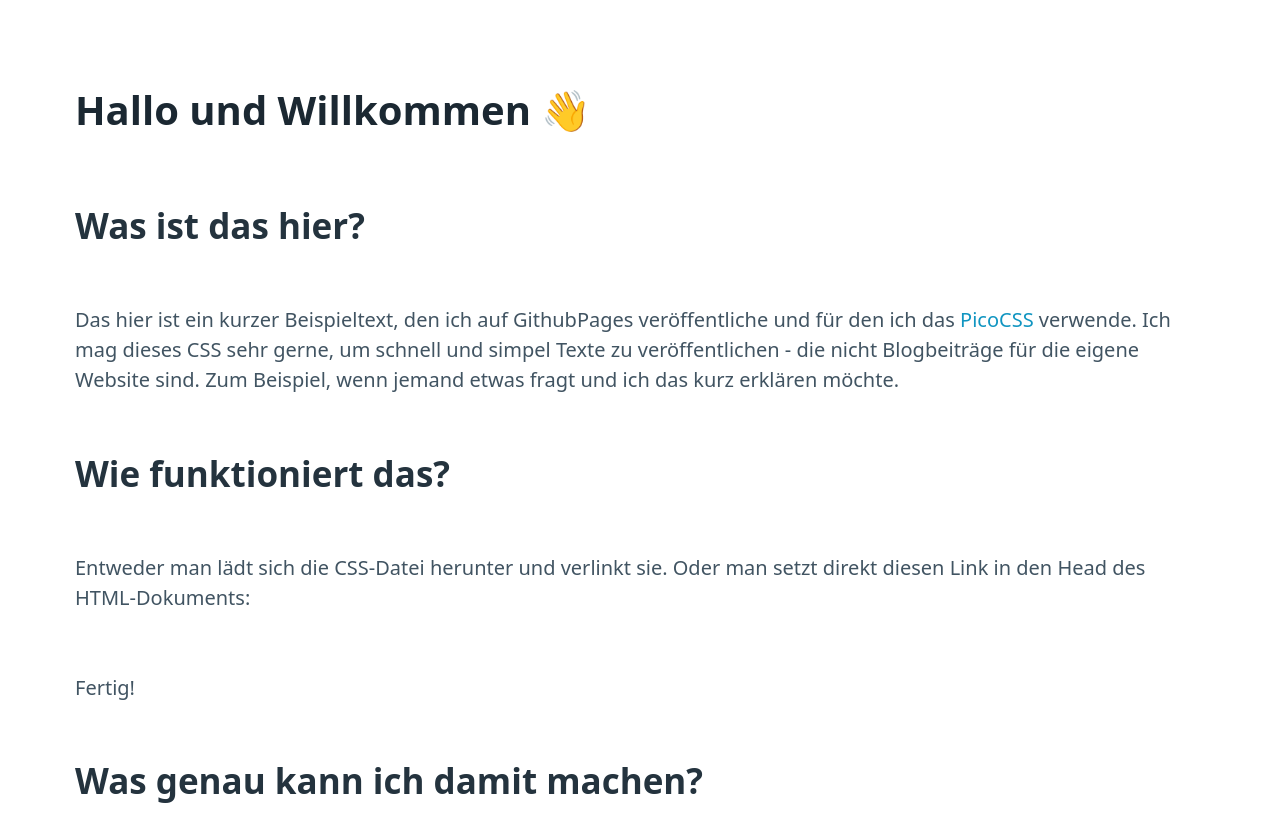
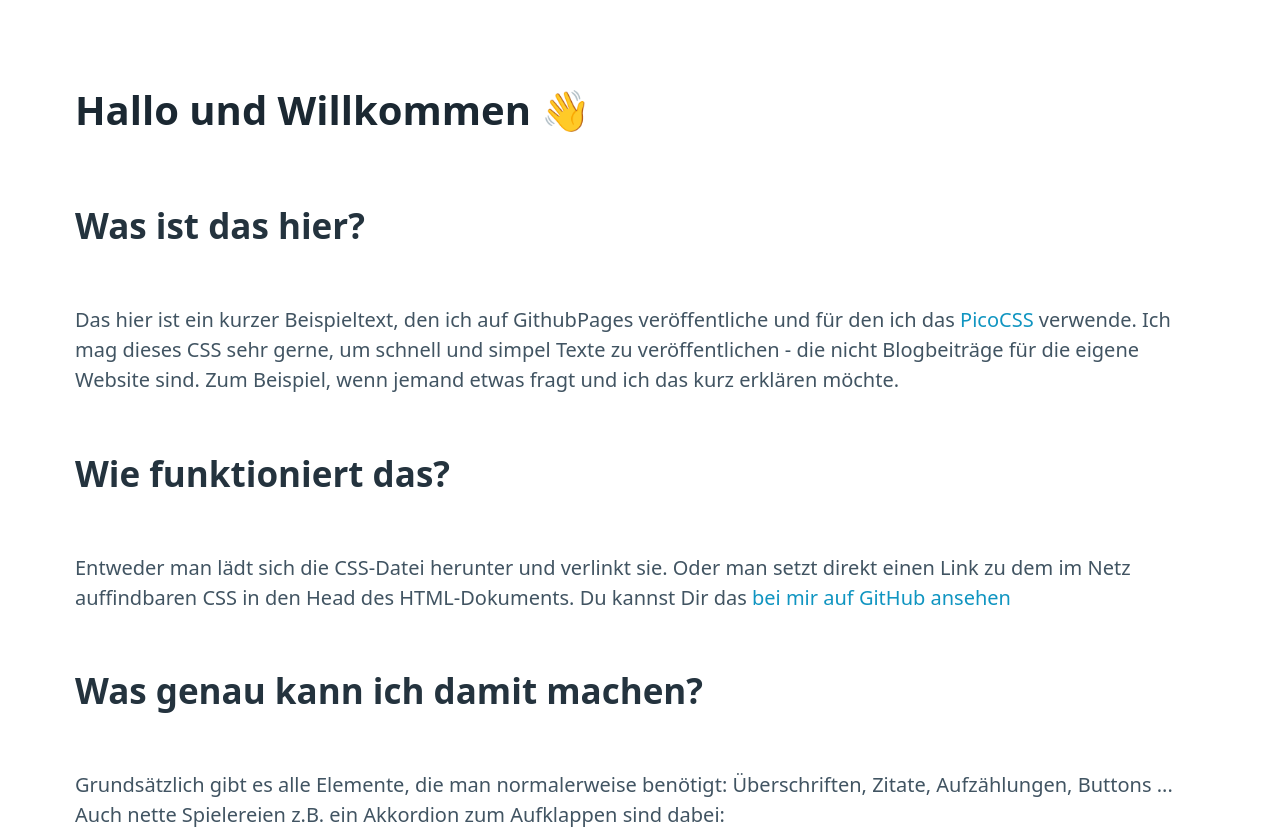
Before and after one commit to eBildungslabor/wowdw, a plain HTML site: page index.html in a window 1280 px wide. Shown: the top 833 px of the page. Drawn offline with nearby package versions, Linux system fonts and the light colour scheme.

Commit message:
Update index.html

```diff
--- a/index.html
+++ b/index.html
@@ -13,11 +13,8 @@
       <h2>Was ist das hier?</h2>
 <p>Das hier ist ein kurzer Beispieltext, den ich auf GithubPages veröffentliche und für den ich das <a href="https://picocss.com/" target=blank>PicoCSS</a> verwende. Ich mag dieses CSS sehr gerne, um schnell und simpel Texte zu veröffentlichen - die nicht Blogbeiträge für die eigene Website sind. Zum Beispiel, wenn jemand etwas fragt und ich das kurz erklären möchte.</p>
 <h2 id="mein-vorgehen-">Wie funktioniert das?</h2>
-<p>Entweder man lädt sich die CSS-Datei herunter und verlinkt sie. Oder man setzt direkt diesen Link in den Head des HTML-Dokuments:</p>
-  <p>
-  <pre><link rel="stylesheet" href="https://unpkg.com/@picocss/pico@latest/css/pico.min.css"></pre>
-      </p>
-      <p>Fertig!</p>
+<p>Entweder man lädt sich die CSS-Datei herunter und verlinkt sie. Oder man setzt direkt einen Link zu dem im Netz auffindbaren CSS in den Head des HTML-Dokuments. Du kannst Dir das <a href="https://github.com/eBildungslabor/wowdw">bei mir auf GitHub ansehen</a></p>
+
       <h2>Was genau kann ich damit machen?</h2>
       <p>Grundsätzlich gibt es alle Elemente, die man normalerweise benötigt: Überschriften, Zitate, Aufzählungen, Buttons ... Auch nette Spielereien z.B. ein Akkordion zum Aufklappen sind dabei:
       <p>  <details>
```
